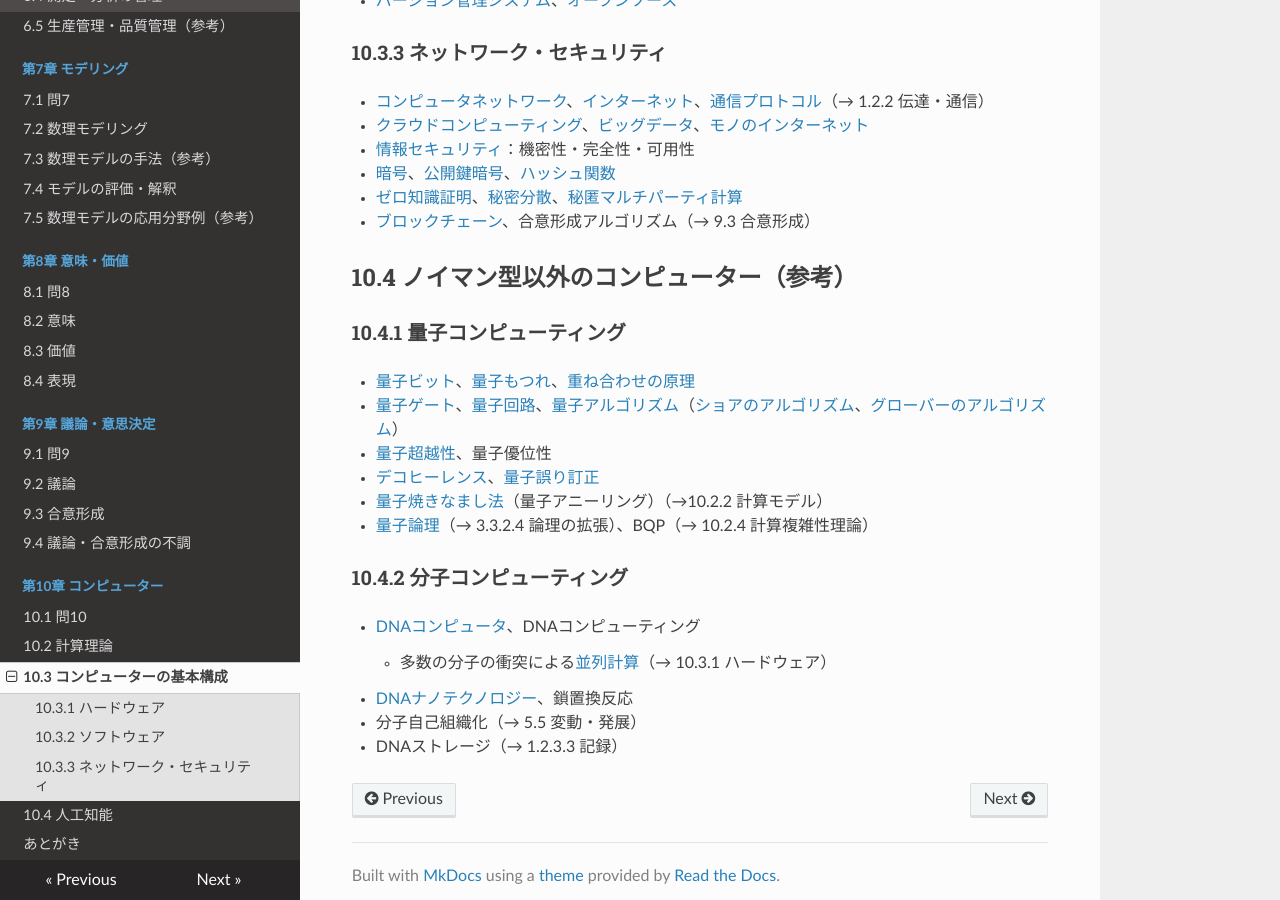
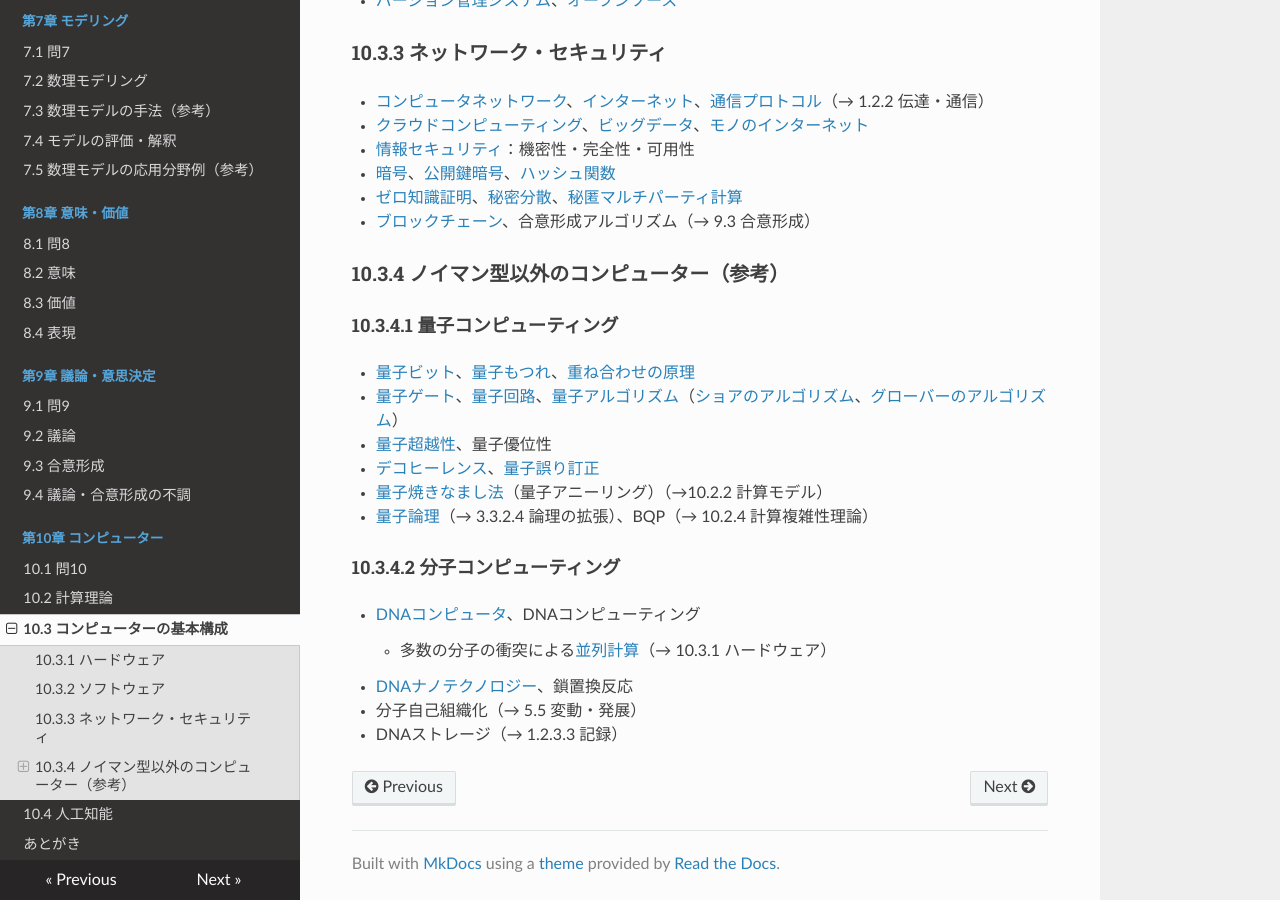
Before and after one commit to the-understanding/texts, an MkDocs documentation site: the page built from markdown_jp/10-3.md, in a window 1280 px wide and 900 px high, scrolled down 1096 px. Built offline with MkDocs 1.6.1, drawn with Linux system fonts in a browser that asks for light colours; nearby versions of some CDN libraries.

Commit message:
文書の更新

```diff
--- a/markdown_jp/10-3.md
+++ b/markdown_jp/10-3.md
@@ -40,8 +40,8 @@
 - [ブロックチェーン](https://ja.wikipedia.org/wiki/%E3%83%96%E3%83%AD%E3%83%83%E3%82%AF%E3%83%81%E3%82%A7%E3%83%BC%E3%83%B3)、合意形成アルゴリズム（→ 9.3 合意形成）
 
 
-## **10.4 ノイマン型以外のコンピューター（参考）**
-### **10.4.1 量子コンピューティング**
+### **10.3.4 ノイマン型以外のコンピューター（参考）**
+#### **10.3.4.1 量子コンピューティング**
 - [量子ビット](https://ja.wikipedia.org/wiki/%E9%87%8F%E5%AD%90%E3%83%93%E3%83%83%E3%83%88)、[量子もつれ](https://ja.wikipedia.org/wiki/%E9%87%8F%E5%AD%90%E3%82%82%E3%81%A4%E3%82%8C)、[重ね合わせの原理](https://ja.wikipedia.org/wiki/%E9%87%8D%E3%81%AD%E5%90%88%E3%82%8F%E3%81%9B%E3%81%AE%E5%8E%9F%E7%90%86)
 - [量子ゲート](https://ja.wikipedia.org/wiki/%E9%87%8F%E5%AD%90%E3%82%B2%E3%83%BC%E3%83%88)、[量子回路](https://ja.wikipedia.org/wiki/%E9%87%8F%E5%AD%90%E5%9B%9E%E8%B7%AF)、[量子アルゴリズム](https://ja.wikipedia.org/wiki/%E9%87%8F%E5%AD%90%E3%82%A2%E3%83%AB%E3%82%B4%E3%83%AA%E3%82%BA%E3%83%A0)（[ショアのアルゴリズム](https://ja.wikipedia.org/wiki/%E3%82%B7%E3%83%A7%E3%82%A2%E3%81%AE%E3%82%A2%E3%83%AB%E3%82%B4%E3%83%AA%E3%82%BA%E3%83%A0)、[グローバーのアルゴリズム](https://ja.wikipedia.org/wiki/%E3%82%B0%E3%83%AD%E3%83%BC%E3%83%90%E3%83%BC%E3%81%AE%E3%82%A2%E3%83%AB%E3%82%B4%E3%83%AA%E3%82%BA%E3%83%A0)）
 - [量子超越性](https://ja.wikipedia.org/wiki/%E9%87%8F%E5%AD%90%E8%B6%85%E8%B6%8A%E6%80%A7)、量子優位性
@@ -49,7 +49,7 @@
 - [量子焼きなまし法](https://ja.wikipedia.org/wiki/%E9%87%8F%E5%AD%90%E7%84%BC%E3%81%8D%E3%81%AA%E3%81%BE%E3%81%97%E6%B3%95)（量子アニーリング）（→10.2.2 計算モデル）
 - [量子論理](https://ja.wikipedia.org/wiki/%E9%87%8F%E5%AD%90%E8%AB%96%E7%90%86)（→ 3.3.2.4 論理の拡張）、BQP（→ 10.2.4 計算複雑性理論）
 
-### **10.4.2 分子コンピューティング**
+#### **10.3.4.2 分子コンピューティング**
 - [DNAコンピュータ](https://ja.wikipedia.org/wiki/DNA%E3%82%B3%E3%83%B3%E3%83%94%E3%83%A5%E3%83%BC%E3%82%BF)、DNAコンピューティング
     - 多数の分子の衝突による[並列計算](https://ja.wikipedia.org/wiki/%E4%B8%A6%E5%88%97%E8%A8%88%E7%AE%97)（→ 10.3.1 ハードウェア）
 - [DNAナノテクノロジー](https://ja.wikipedia.org/wiki/DNA%E3%83%8A%E3%83%8E%E3%83%86%E3%82%AF%E3%83%8E%E3%83%AD%E3%82%B8%E3%83%BC)、鎖置換反応
```
